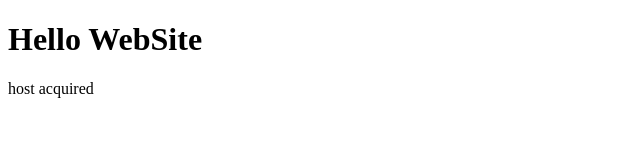
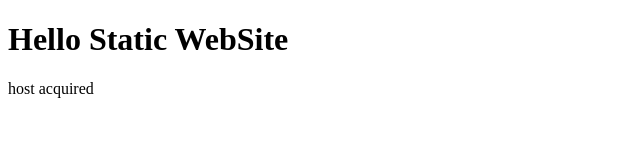
Before and after one commit to jimenezXian/jimenezXian.github.io, a plain HTML site: page index.html in a window 1280 px wide. Shown: the whole page, without its empty margins (0-640 px from the left). Drawn offline with Linux system fonts and the light colour scheme.

Commit message:
Altered project direction- Static Site here

```diff
--- a/index.html
+++ b/index.html
@@ -1,7 +1,7 @@
 <!DOCTYPE html>
 <html>
 <body>
-<h1> Hello WebSite </h1>
+<h1> Hello Static WebSite </h1>
 <p> host acquired </p>
 </body>
 </html>
```
